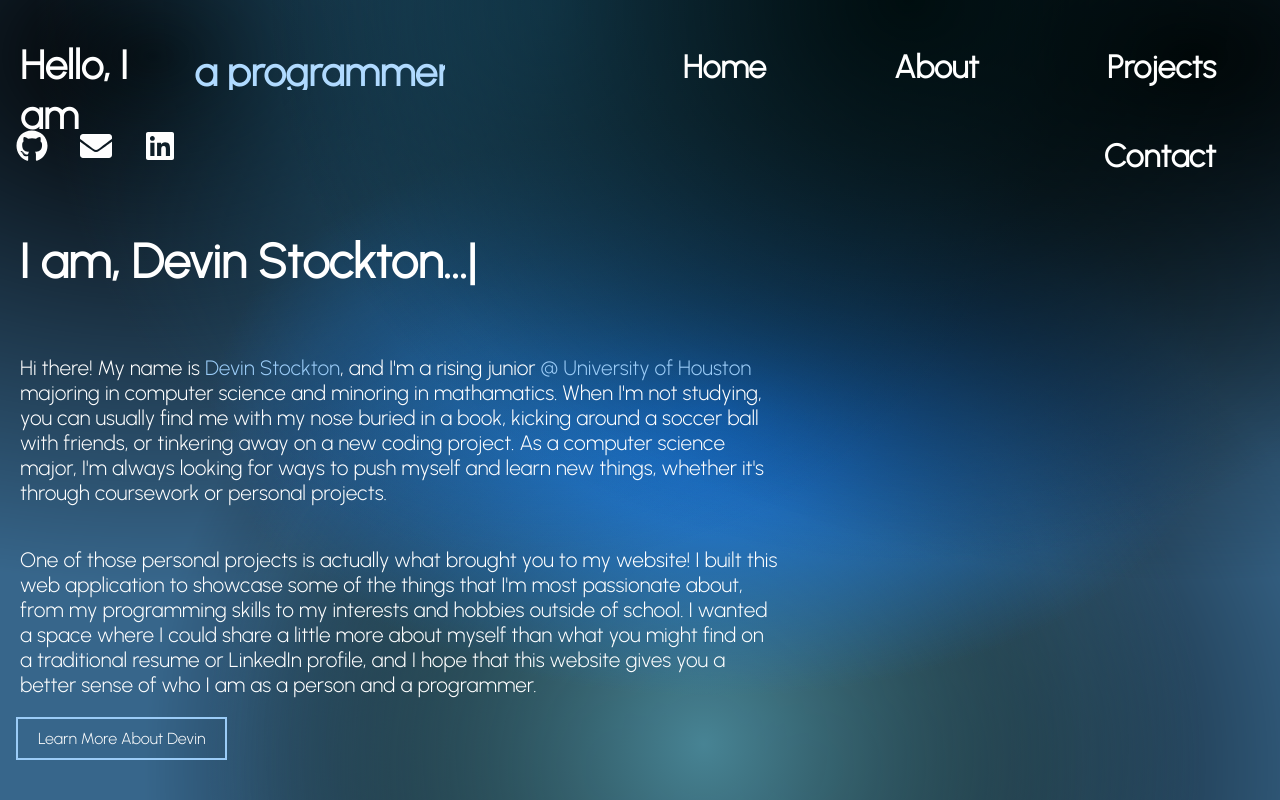
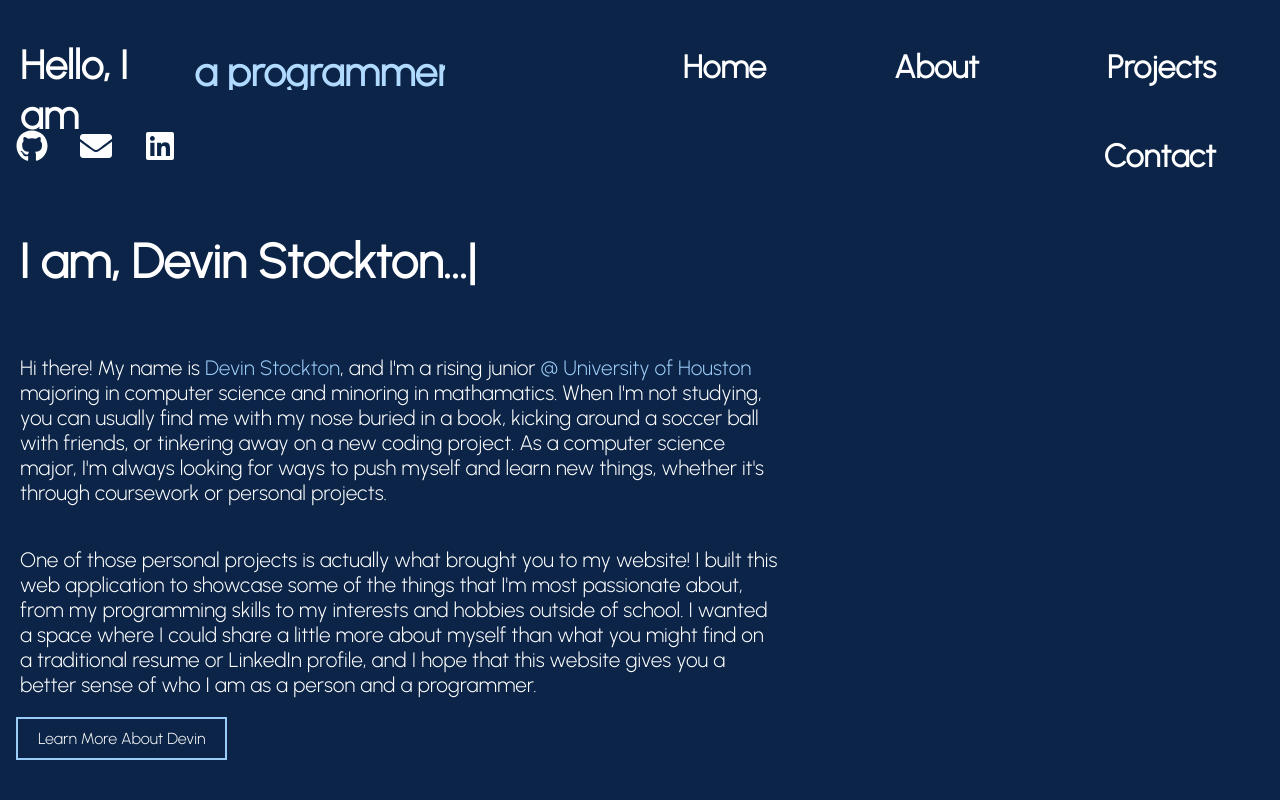
Before and after one commit to theDevin8/portfolio, a React (Create React App) app: page / in a window 1280 px wide. Shown: the top 800 px of the page. Built offline with nearby package versions, Linux system fonts and the light colour scheme.

Commit message:
new colors

```diff
--- a/src/App.css
+++ b/src/App.css
@@ -1,16 +1,7 @@
 @import url('https://fonts.googleapis.com/css2?family=Urbanist:wght@300&display=swap');
 
 body{
-  background-color: hsla(206, 43%, 38%, 1);
-    background-image:
-      radial-gradient(at 71% 0%, hsla(187, 100%, 3%, 1) 0px, transparent 50%),
-      radial-gradient(at 43% 0%, hsla(201, 58%, 27%, 1) 0px, transparent 50%),
-      radial-gradient(at 93% 7%, hsla(47, 0%, 0%, 1) 0px, transparent 50%),
-      radial-gradient(at 56% 51%, hsla(212, 100%, 55%, 1) 0px, transparent 50%),
-      radial-gradient(at 55% 93%, hsla(193, 35%, 43%, 1) 0px, transparent 50%),
-      radial-gradient(at 48% 96%, hsla(9, 0%, 0%, 1) 0px, transparent 50%),
-      radial-gradient(at 63% 96%, hsla(91, 0%, 0%, 1) 0px, transparent 50%),
-      radial-gradient(at 12% 7%, hsla(201, 0%, 0%, 1) 0px, transparent 50%);
+  background-color: #0B2447;
   height: 100%;
   margin: 0;
   background-repeat: no-repeat;
--- a/src/componets/layout.css
+++ b/src/componets/layout.css
@@ -5,16 +5,8 @@
     top: 0%;
     width: 100%;
     height: 100vh;
-    background-color: hsla(206, 43%, 38%, 1);
-    background-image:
-      radial-gradient(at 71% 0%, hsla(187, 100%, 3%, 1) 0px, transparent 50%),
-      radial-gradient(at 43% 0%, hsla(201, 58%, 27%, 1) 0px, transparent 50%),
-      radial-gradient(at 93% 7%, hsla(47, 0%, 0%, 1) 0px, transparent 50%),
-      radial-gradient(at 56% 51%, hsla(212, 100%, 55%, 1) 0px, transparent 50%),
-      radial-gradient(at 55% 93%, hsla(193, 35%, 43%, 1) 0px, transparent 50%),
-      radial-gradient(at 48% 96%, hsla(9, 0%, 0%, 1) 0px, transparent 50%),
-      radial-gradient(at 63% 96%, hsla(91, 0%, 0%, 1) 0px, transparent 50%),
-      radial-gradient(at 12% 7%, hsla(201, 0%, 0%, 1) 0px, transparent 50%);
+    background-color:#0B2447;
+
     transition: 1s;
 }
 
```
